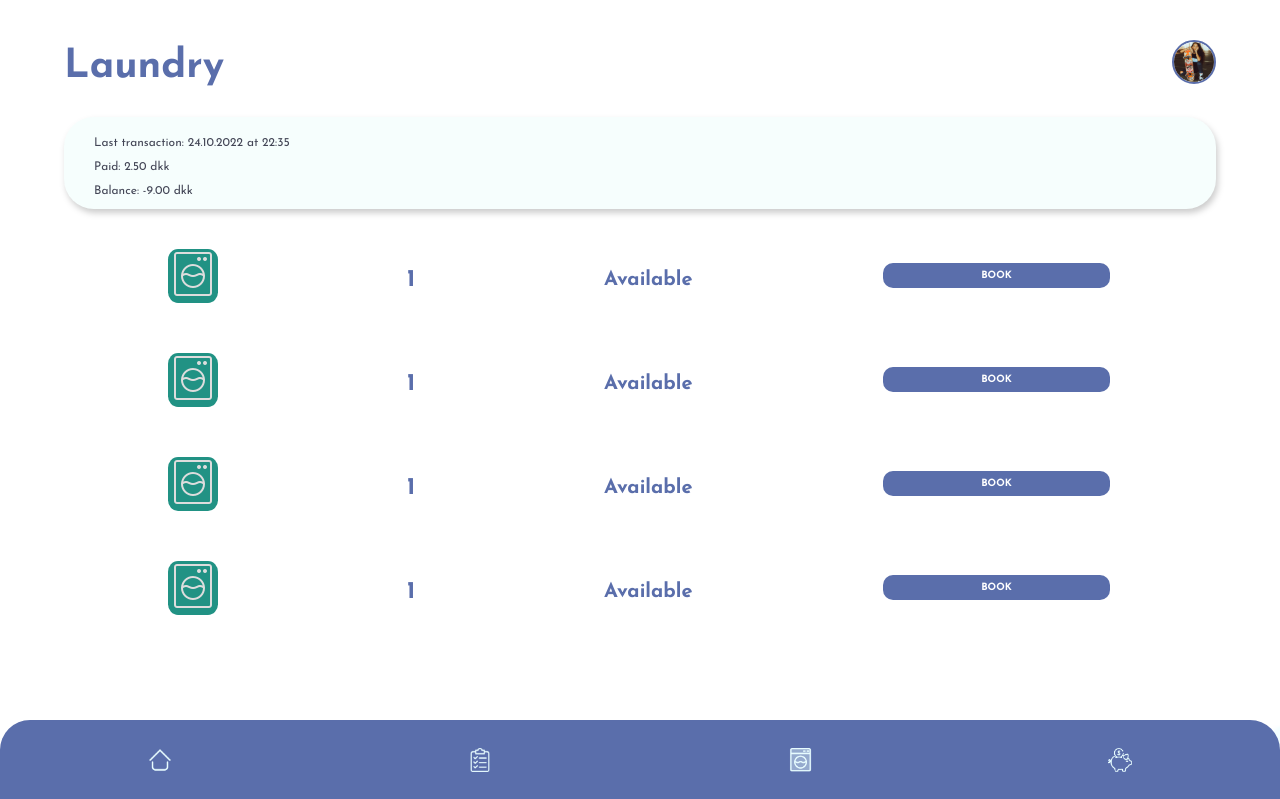
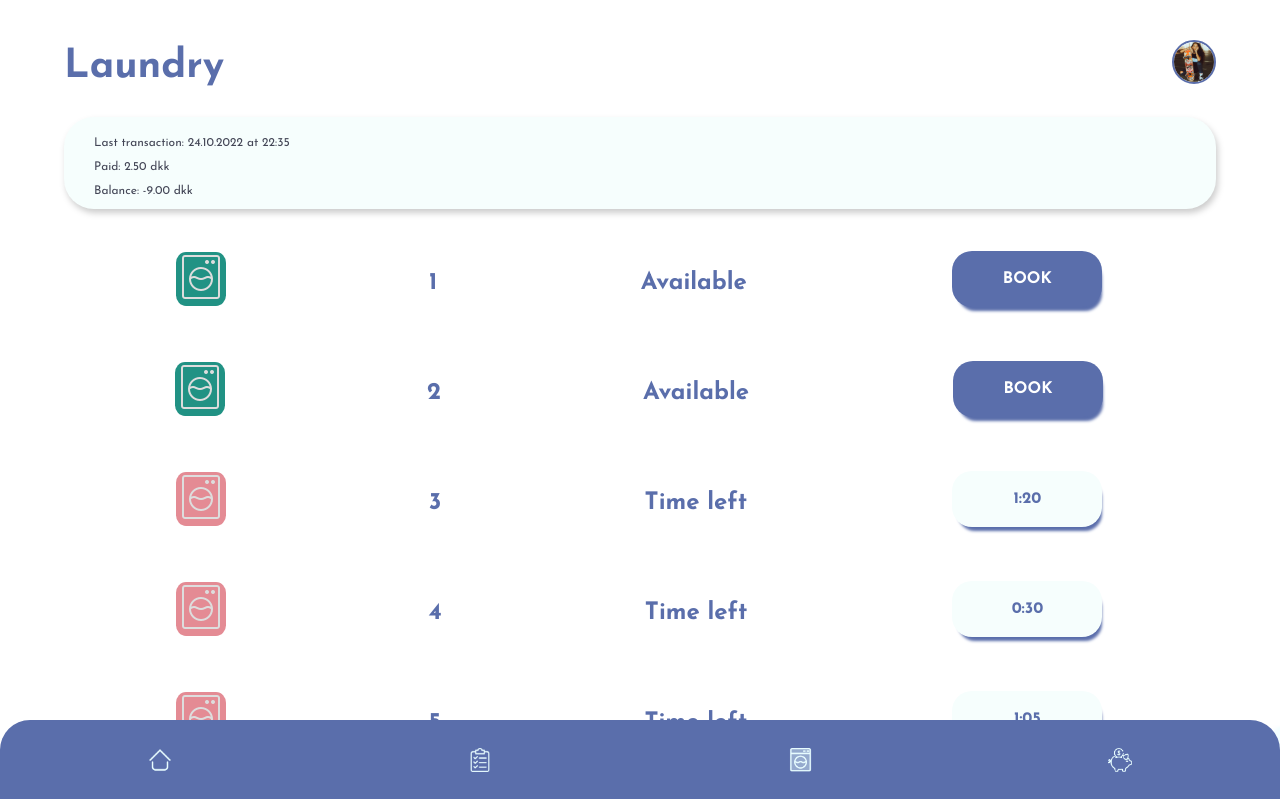
Before and after one commit to vlkeniko/dorm8s, a React (Create React App) app: page /laundry in a window 1280 px wide. Shown: the top 799 px of the page. Built offline with nearby package versions, Linux system fonts and the light colour scheme; a web font is replaced by a local one.

Commit message:
- Laundry data now comes from JSON - Styling on machines page

```diff
--- a/src/App.css
+++ b/src/App.css
@@ -293,7 +293,8 @@ body {
   justify-content: center;
 }
 
-.finance-button {
+.finance-button,
+.bookbutton {
   color: #5A6EAB;
   font-size: 16px;
   background-color: var(--white);
@@ -307,7 +308,8 @@ body {
 
 }
 
-.finance-button:hover {
+.finance-button:hover,
+.bookbutton:hover {
   color: #5A6EAB;
   background-color: var(--white);
   font-size: 16px;
@@ -401,8 +403,15 @@ body {
 
 .machine .icon {
   /* background-color: var(--unavailable); */
+  border-radius: 20%;
+}
+
+.available {
   background-color: var(--available);
-  border-radius: 20%;
+}
+
+.unavailable {
+  background-color: var(--unavailable);
 }
 
 .availability {
@@ -419,8 +428,9 @@ body {
 
   .bookbutton {
     color: white;
-    width: 20%;
-    height: 25px;
+    /*width: 20%;
+    height: 25px; */
+    background-color: #5A6EAB;
     text-transform: uppercase;
   }
 
--- a/src/components/WM.js
+++ b/src/components/WM.js
@@ -1,13 +1,15 @@
 import React from 'react'
 import Machine from '../components/WM/Machine'
+import { LaundryData } from '../laundry'
 
 export default function WM() {
   return (
     <div className='machines'>
-      <Machine />
-      <Machine />
-      <Machine />
-      <Machine />
+      {LaundryData.map((machine, i) => {
+          // Return the element. Also pass key
+          console.log(machine);
+          return <Machine no={machine.no} type={machine.type} available={machine.available} RemainingTime={machine.RemainingTime} />;
+        })}
     </div>
   )
 }
--- a/src/components/WM/Machine.js
+++ b/src/components/WM/Machine.js
@@ -1,20 +1,20 @@
 import React from 'react'
-import { LaundryData } from "src\laundry";
 
-export default function Machine() {
+export default function Machine( props ) {
   return (
     <div className='machine'>
-        <div className='icon'>
+        <div className={props.available === "yes" ? "icon available" : "icon unavailable"}>
             <img src={require('../../pictures/laundry.png')} alt="Icon with a washing machine"/>
         </div>
         <p className='number'>
-            1 {/* db insert */}
+            {props.no/* db insert */}
         </p>
-        <p className='availability'>
-            Available {/* db insert */}
+        <p className='number'>
+            {props.available === "yes" ? "Available" : "Time left" /* db insert */}
         </p>
-        <button className='bookbutton'>
-            Book {/* available? "book" : getRemainingTime() */}
+
+        <button className={props.available === "yes" ? "bookbutton" : "finance-button"} onClick={() => props.available === "no" ? alert("You can't book this machine yet!") : ""}>
+            {/* Book */} {props.available === "yes" ? "book" : props.RemainingTime}
         </button>
     </div>
   )
```
